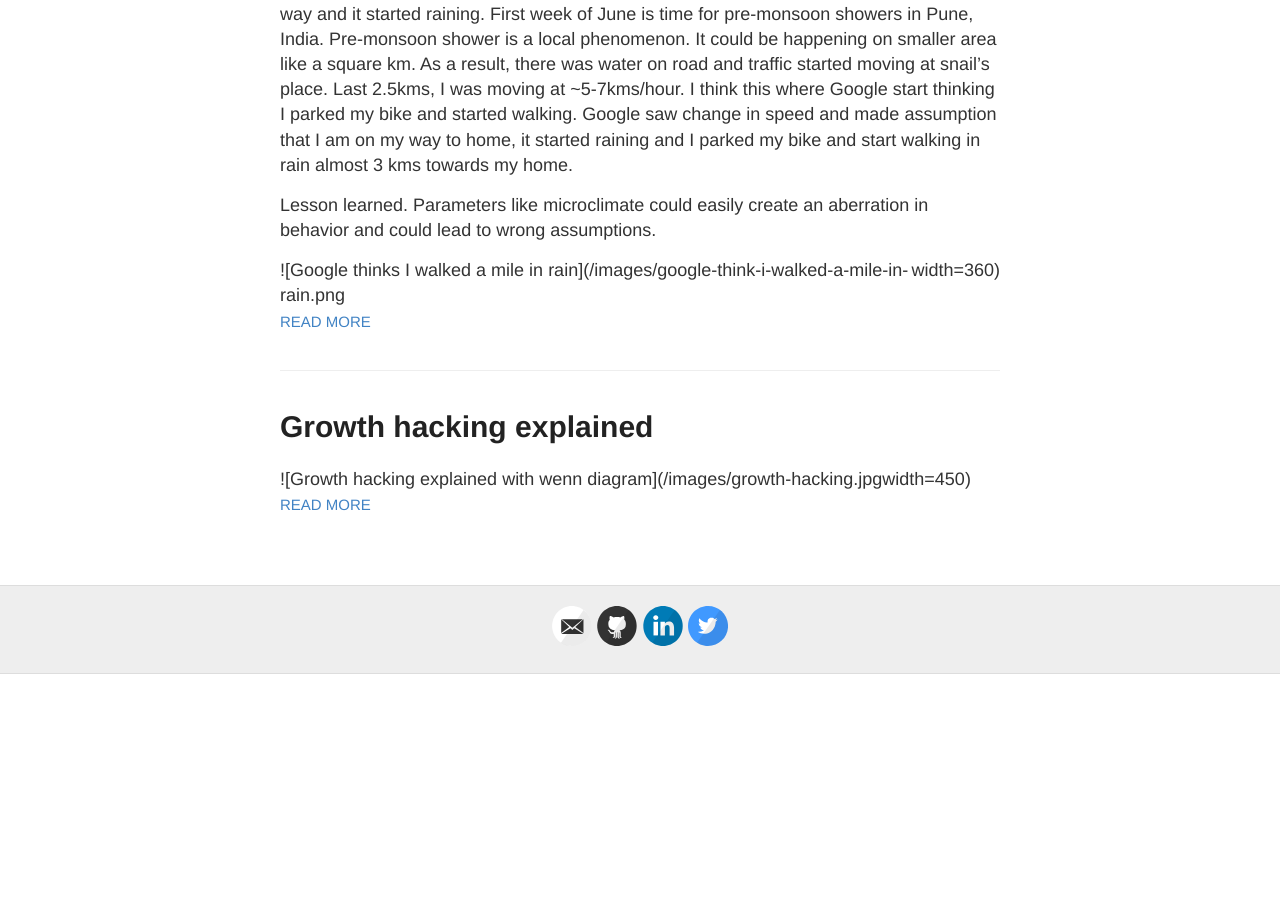
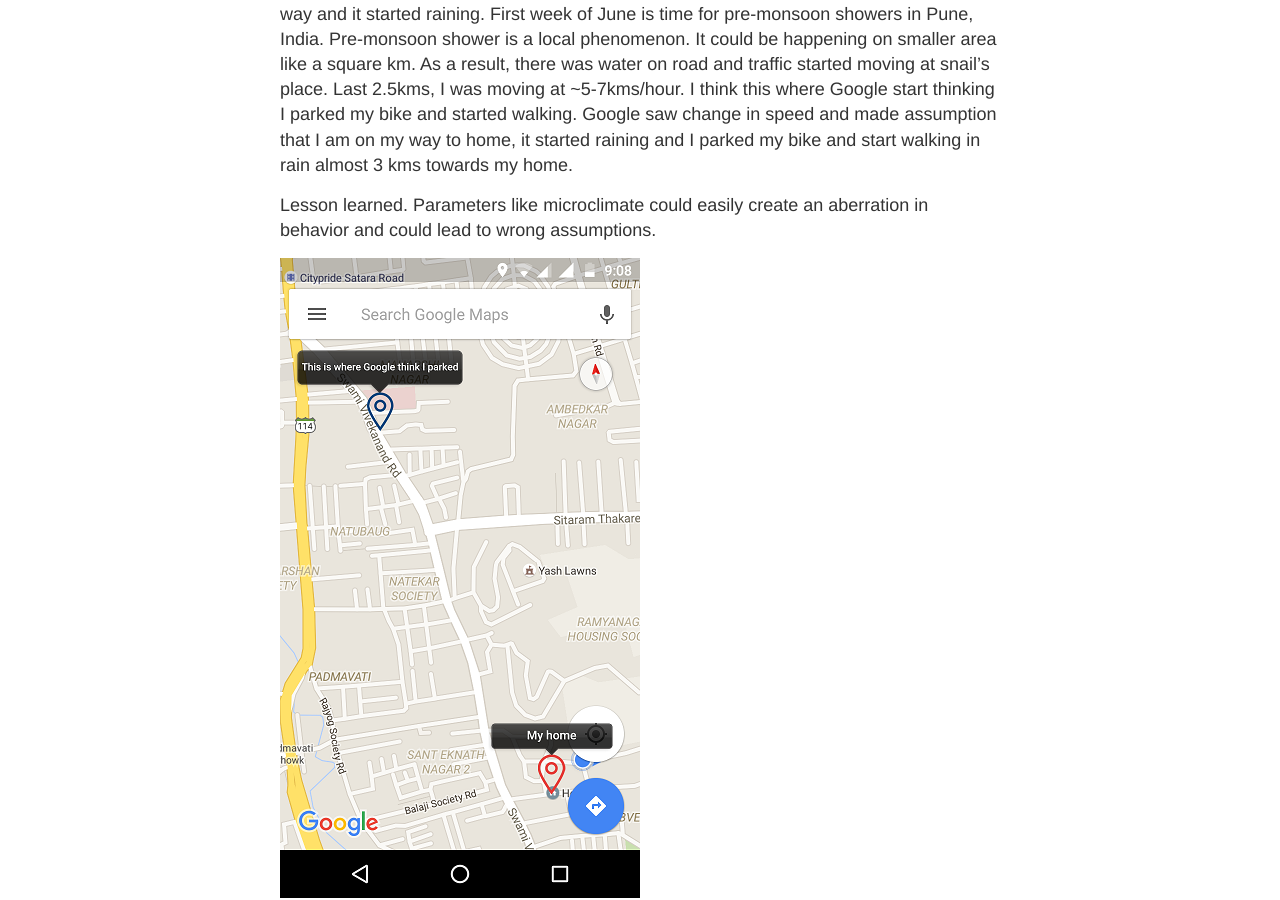
Before and after one commit to kalehrishi/kalehrishi.github.io, a Jekyll site: the page built from index.html, in a window 1280 px wide and 900 px high, scrolled down 316 px. Built offline with Jekyll 4.4.1, drawn with Linux system fonts in a browser that asks for light colours; before the commit the page ends 990 px from its top, so only the background shows below that.

Commit message:
resized images

```diff
--- a/_posts/2014-3-3-growth-hacking-explained.md
+++ b/_posts/2014-3-3-growth-hacking-explained.md
@@ -3,4 +3,4 @@ layout: post
 title: Growth hacking explained
 ---
 
-![Growth hacking explained with wenn diagram]({{ site.baseurl }}/images/growth-hacking.jpg | width=450)
+![Growth hacking explained with wenn diagram]({{ site.baseurl }}/images/growth-hacking.jpg)
--- a/_posts/2016-6-5-google-thinks-i-walked-a-mile-in-rain.md
+++ b/_posts/2016-6-5-google-thinks-i-walked-a-mile-in-rain.md
@@ -9,4 +9,4 @@ Yesterday night I was riding a bike on my way from office to home. I was halfway
 
 Lesson learned. Parameters like microclimate could easily create an aberration in behavior and could lead to wrong assumptions.
 
-![Google thinks I walked a mile in rain]({{ site.baseurl }}/images/google-think-i-walked-a-mile-in-rain.png | width=360)
+![Google thinks I walked a mile in rain]({{ site.baseurl }}/images/google-think-i-walked-a-mile-in-rain.png)
```
Also changed, not shown: images/google-think-i-walked-a-mile-in-rain.png, images/growth-hacking.jpg.
